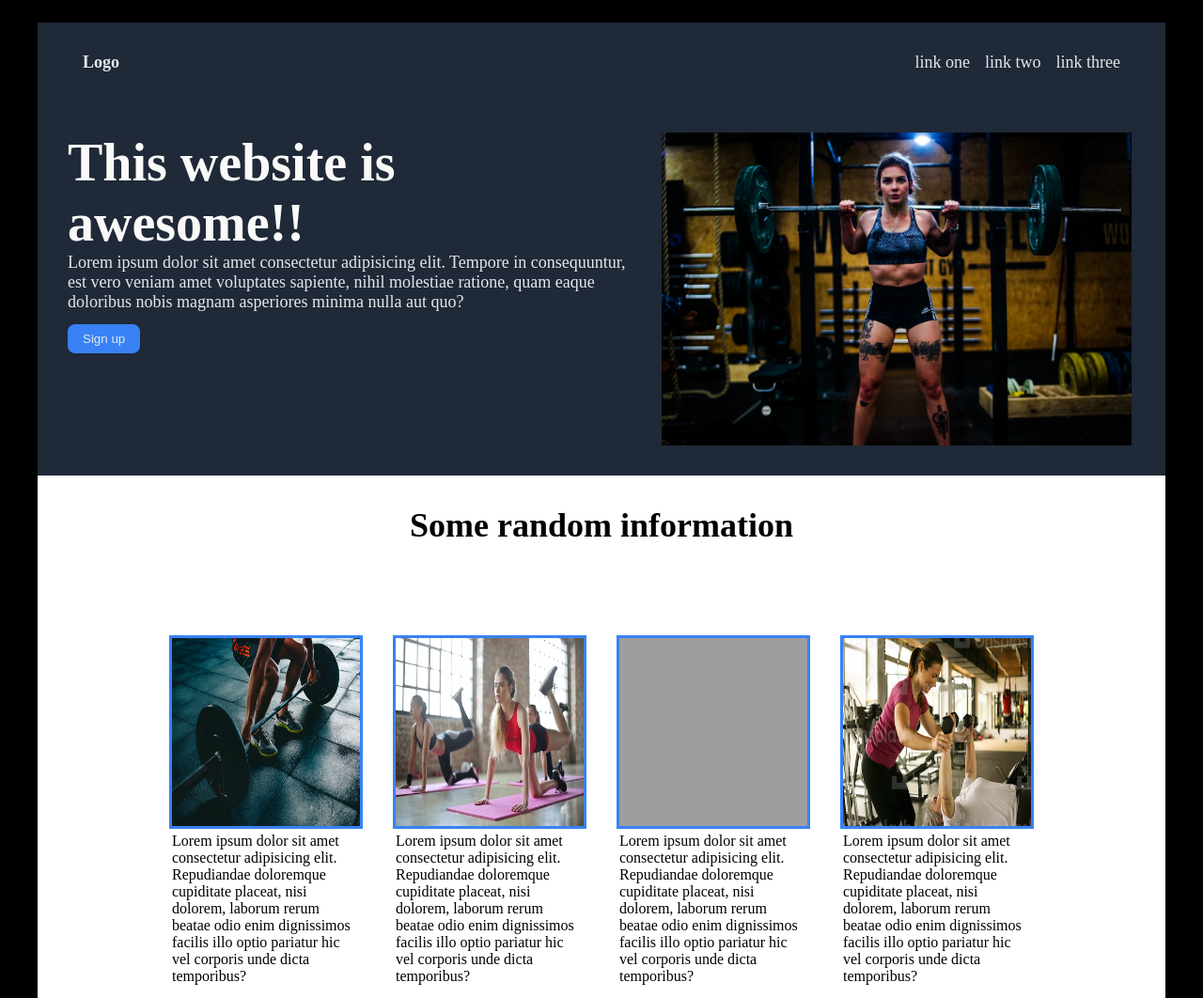
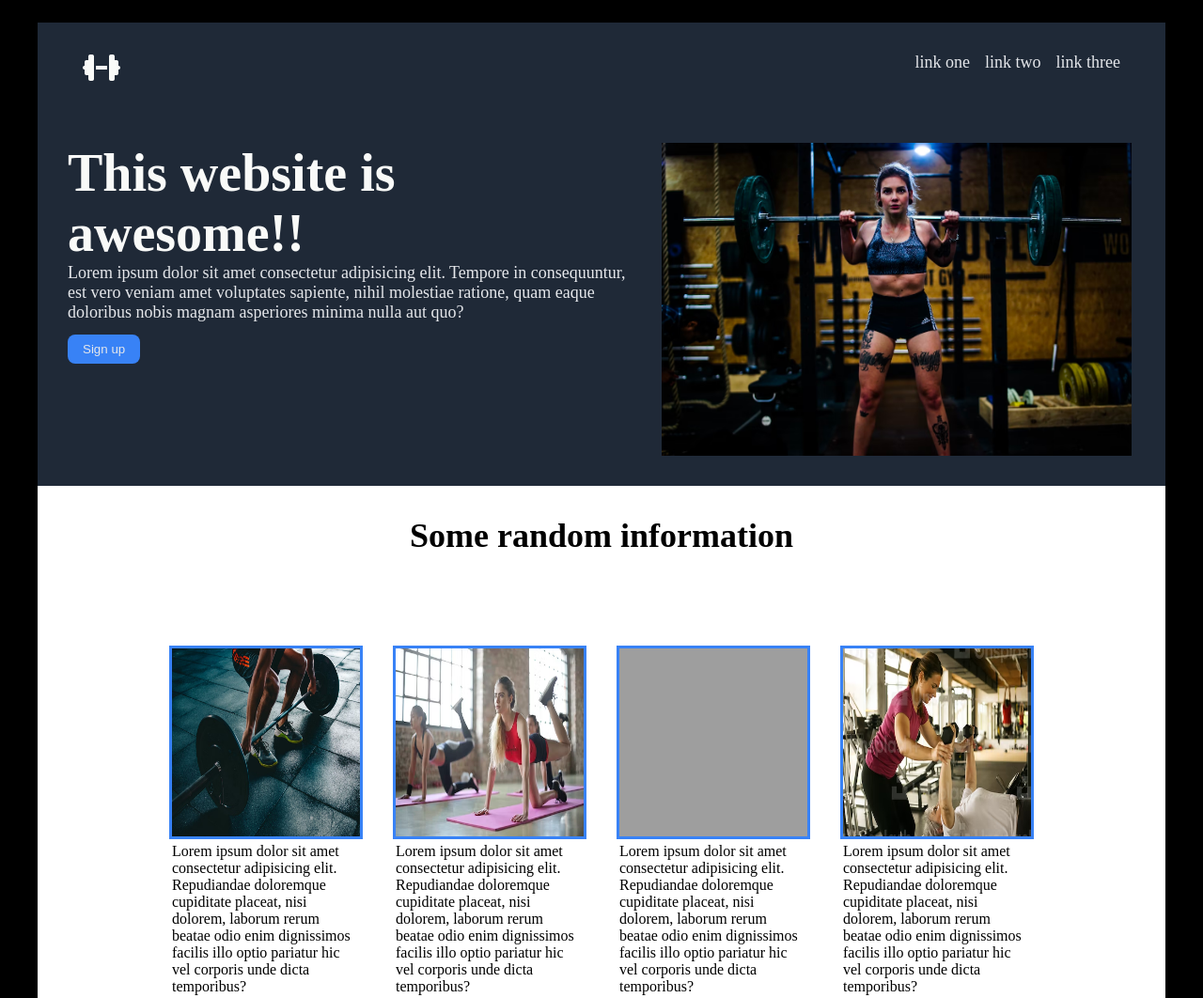
Before and after one commit to NScotty/Landing-page, a plain HTML site: page index.html in a window 1280 px wide. Shown: the top 1062 px of the page at 94% size. Drawn offline with Linux system fonts and the light colour scheme; grey boxes are pictures that could not be loaded.

Commit message:
add logo to landing page

```diff
--- a/assets/style.css
+++ b/assets/style.css
@@ -25,10 +25,10 @@ body {
   padding: 2rem;
 }
 
-.logo {
+.logo i{
   display: flex;
   align-items: center;
-  font-size: 24px;
+  font-size: 2rem;
   margin-left: 1rem;
   font-weight: bolder;
   color:#f9faf8;
--- a/index.html
+++ b/index.html
@@ -5,13 +5,14 @@
     <meta http-equiv="X-UA-Compatible" content="IE=edge">
     <meta name="viewport" content="width=device-width, initial-scale=1.0">
     <link rel="stylesheet" href="assets/style.css">
+    <script src="https://kit.fontawesome.com/e99f61de5e.js" crossorigin="anonymous"></script>
     <title>Landing Page</title>
 </head>
 <body>
 <div class="container">
 <div class="header">
 <div class="logo">
-<a href="">Logo</a>
+<a href="#"><i class="fa-regular fa-dumbbell"></i></a>
 </div>
    <div class="links">
         <ul>
```
